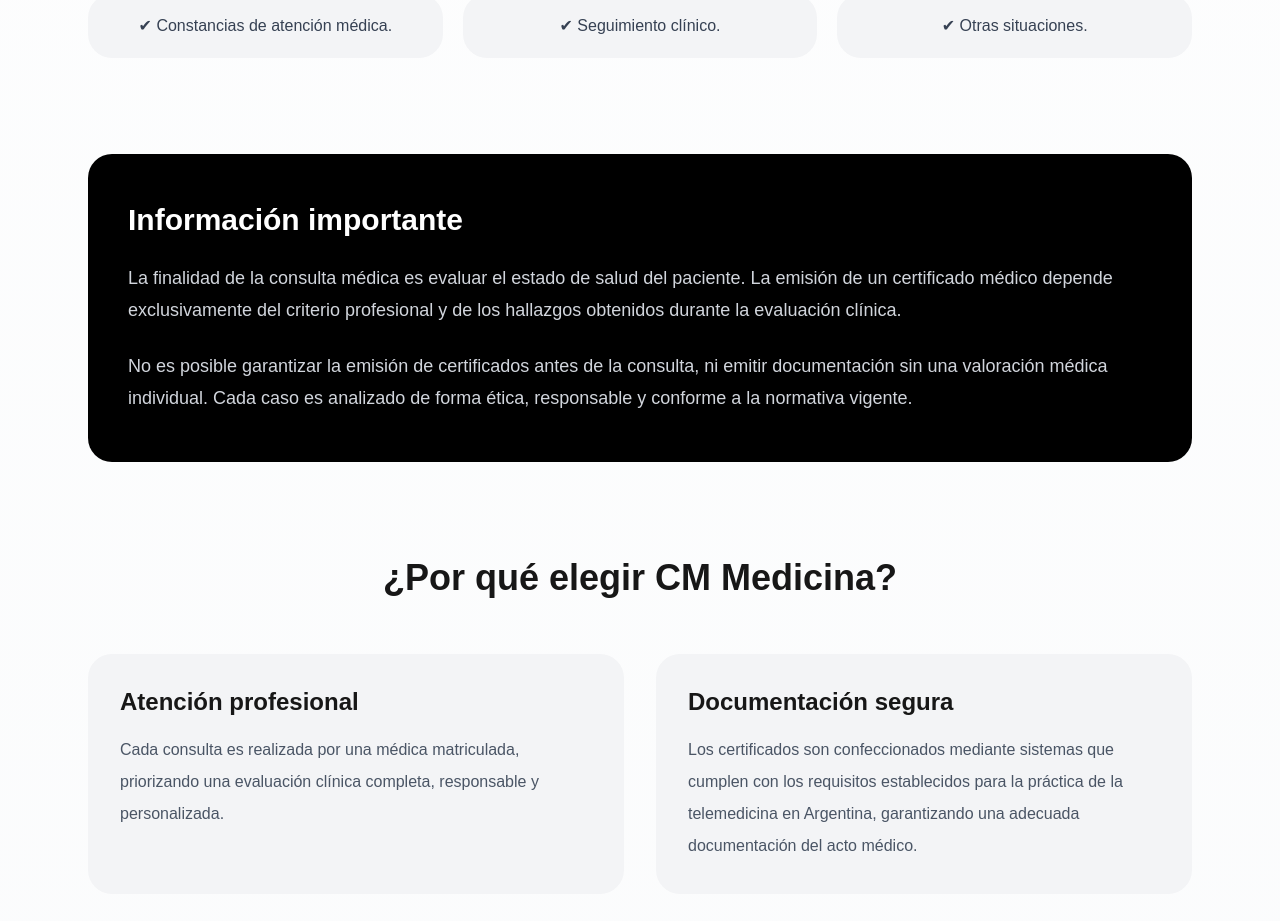
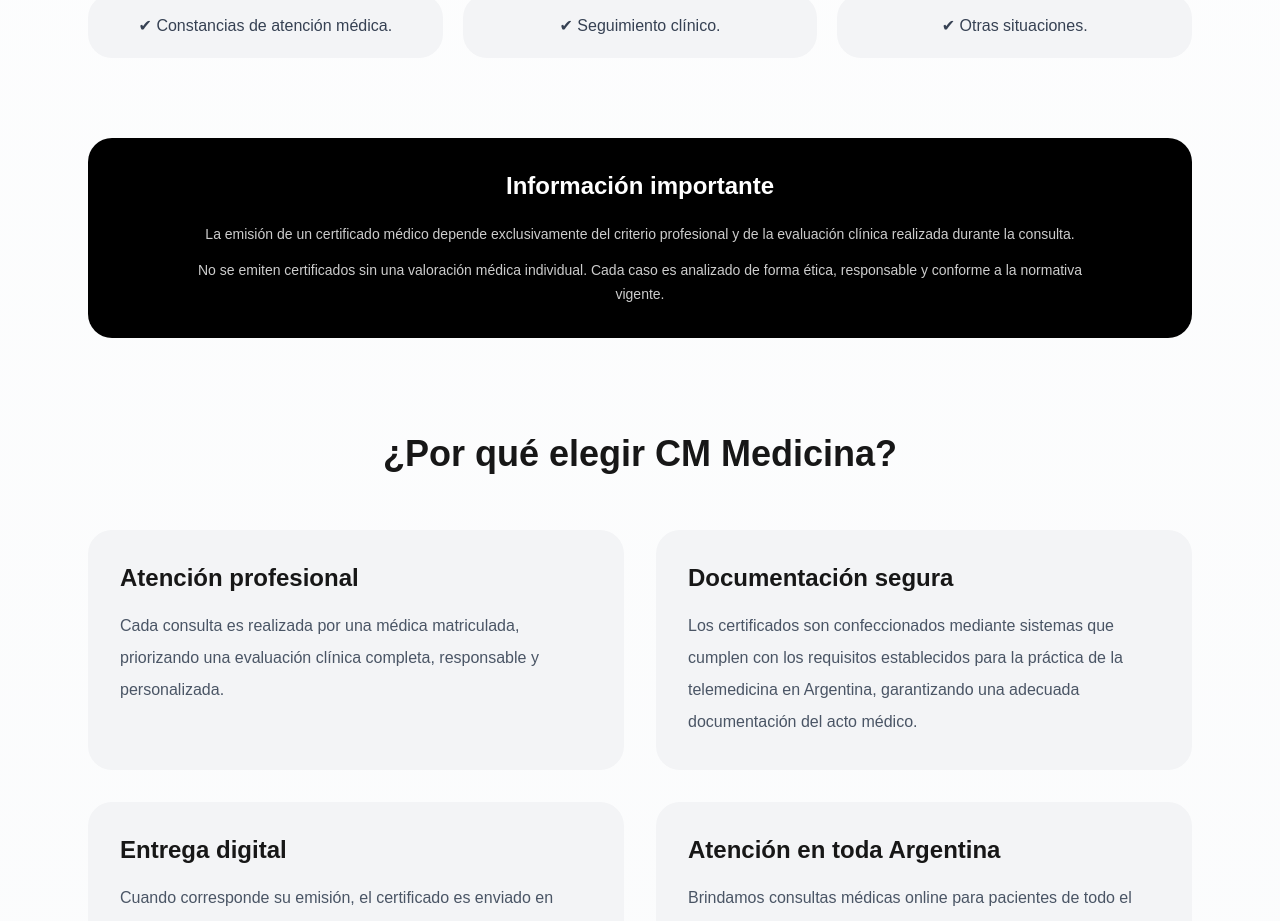
Before and after one commit to camillamacedo/cmmedicina, a Next.js app: page /certificado-medico in a window 1280 px wide. Shown: the part 2080-3001 px from the top of the page. Built offline with nearby package versions, Linux system fonts and the light colour scheme.

Commit message:
Update page.tsx

```diff
--- a/app/certificado-medico/page.tsx
+++ b/app/certificado-medico/page.tsx
@@ -244,28 +244,27 @@ export default function CertificadosMedicos() {
 </section>
                 {/* IMPORTANTE */}
 
-        <section className="mt-24 rounded-3xl bg-black px-10 py-12 text-white">
+<section className="mt-20 rounded-3xl bg-black px-8 py-8 text-white">
 
-          <h2 className="text-3xl font-bold">
-            Información importante
-          </h2>
+  <h2 className="text-2xl font-bold text-center">
+    Información importante
+  </h2>
 
-          <p className="mt-6 text-lg leading-8 text-gray-300">
-            La finalidad de la consulta médica es evaluar el estado de salud del
-            paciente. La emisión de un certificado médico depende exclusivamente
-            del criterio profesional y de los hallazgos obtenidos durante la
-            evaluación clínica.
-          </p>
+  <div className="mx-auto mt-5 max-w-4xl text-center">
 
-          <p className="mt-6 text-lg leading-8 text-gray-300">
-            No es posible garantizar la emisión de certificados antes de la
-            consulta, ni emitir documentación sin una valoración médica
-            individual. Cada caso es analizado de forma ética, responsable y
-            conforme a la normativa vigente.
-          </p>
+    <p className="text-sm leading-6 text-white/80">
+      La emisión de un certificado médico depende exclusivamente del criterio
+      profesional y de la evaluación clínica realizada durante la consulta.
+    </p>
 
-        </section>
+    <p className="mt-3 text-sm leading-6 text-white/80">
+      No se emiten certificados sin una valoración médica individual. Cada caso
+      es analizado de forma ética, responsable y conforme a la normativa vigente.
+    </p>
 
+  </div>
+
+</section>
         {/* DIFERENCIALES */}
 
         <section className="mt-24">
```
